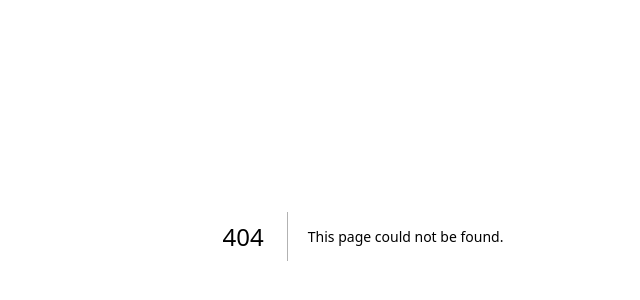
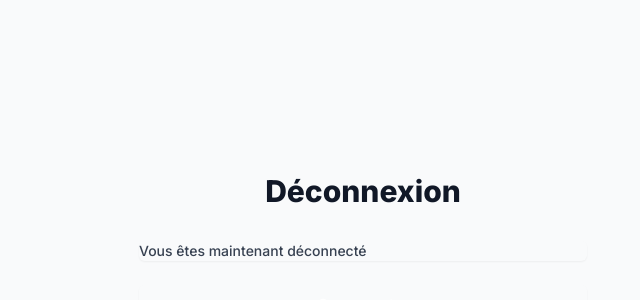
Before and after one commit to BoSswosile/StockAPI, a Next.js app in the folder stock-front/: page /auth/logout in a window 1280 px wide. Before the commit this address had no page. Shown: the part 164-464 px from the top of the page, without its empty margins (277-917 px from the left). Built offline with nearby package versions, Linux system fonts and the light colour scheme; sample sign-in values are in the browser's storage.

Commit message:
add logout

```diff
--- /dev/null
+++ b/stock-front/src/app/auth/logout/page.js
@@ -0,0 +1,45 @@
+"use client";
+import Link from 'next/link';
+import { useRouter } from 'next/navigation'
+import {useEffect} from "react";
+
+export default function Logout() {
+
+    const router = useRouter();
+
+    useEffect(() => {
+        const jwt = localStorage.getItem('jwt');
+        if (jwt) {
+            localStorage.removeItem('jwt');
+        }else {
+            localStorage.setItem('message', "Vous n'êtes pas connecté");
+            router.push('/auth/login');
+        }
+    }, []);
+
+    return (
+        <div class="min-h-screen flex items-center justify-center bg-gray-50 py-12 px-4 sm:px-6 lg:px-8">
+            <div class="max-w-md w-full space-y-8">
+                <div>
+                    <h2 class="mt-6 text-center text-3xl font-extrabold text-gray-900">
+                        Déconnexion
+                    </h2>
+                </div>
+                <div class="mt-8 space-y-6">
+                    <div class="rounded-md shadow-sm -space-y-px">
+                        <div>
+                            <p class="mt-4 text-sm font-medium text-gray-700">
+                                Vous êtes maintenant déconnecté
+                            </p>
+                        </div>
+                    </div>
+                    <div>
+                        <Link href="/auth/login" class="w-full flex justify-center py-2 px-4 border border-transparent rounded-md shadow-sm text-sm font-medium text-white bg-navy-600 hover:bg-navy-700 focus:outline-none focus:ring-2 focus:ring-offset-2 focus:ring-navy-500">
+                                Se connecter
+                        </Link>
+                    </div>
+                </div>
+            </div>
+        </div>
+    );
+}
```
